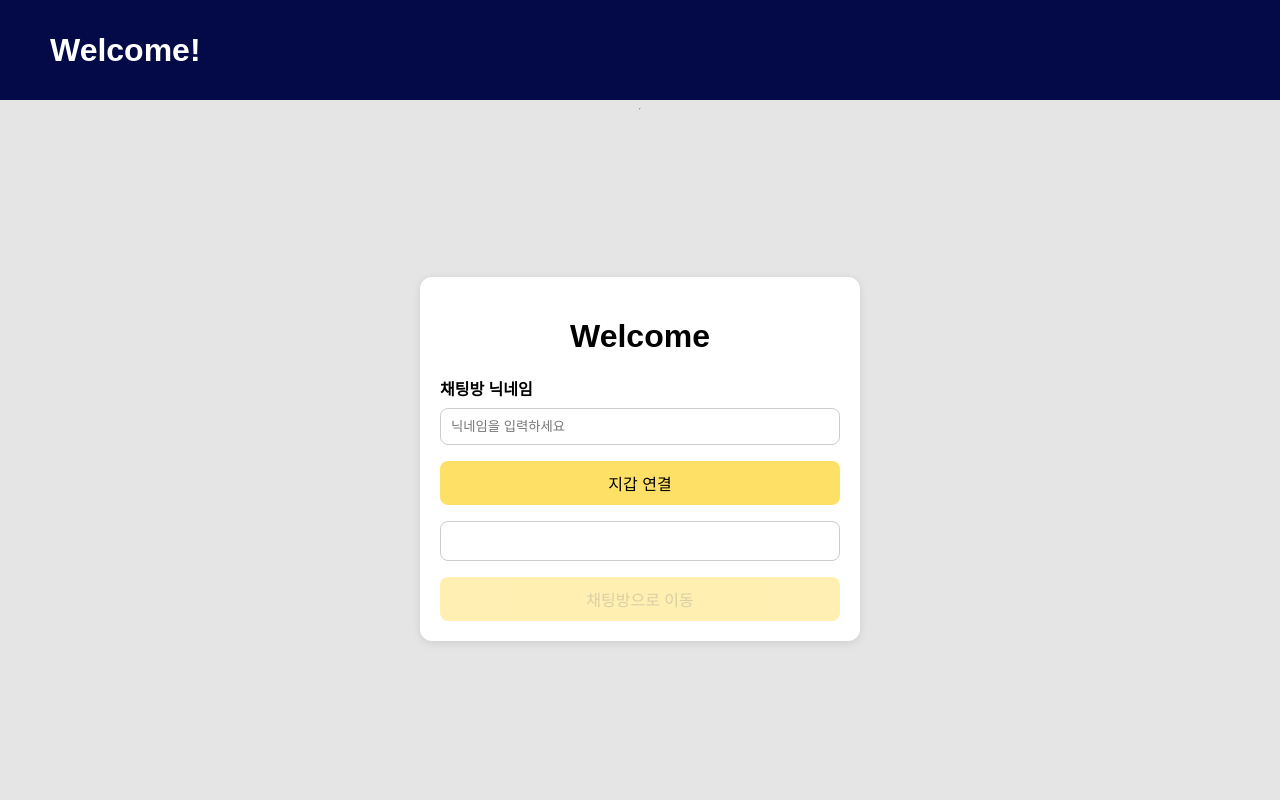
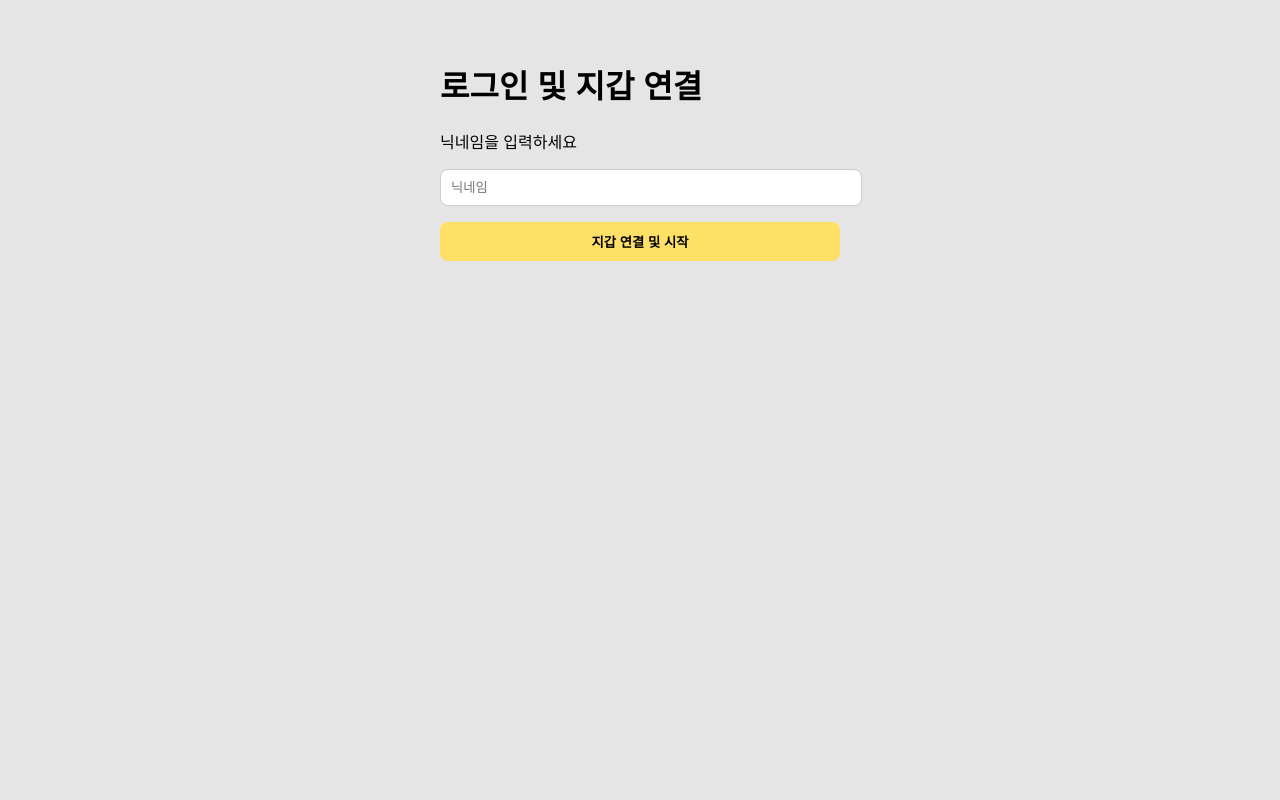
Before and after one commit to IMJW25/juwon_link_sharing, a plain HTML site: page page1.html in a window 1280 px wide. Drawn offline with Linux system fonts and the light colour scheme.

Commit message:
Update page1.html
서버있는버전

```diff
--- a/page1.html
+++ b/page1.html
@@ -2,150 +2,65 @@
 <html lang="ko">
 <head>
   <meta charset="UTF-8" />
-<meta http-equiv="X-UA-Compatible" content="IE=edge" />
-<meta name="viewport" content="width=device-width, initial-scale=1.0"/>
   <title>Login & Wallet Connect</title>
   <style>
     body {
-    margin: 0;
       font-family: sans-serif;
       background: #e5e5e5;
-    display: flex;
-    flex-direction: column;
-    height: 100vh;
+      padding: 40px;
+      max-width: 400px;
+      margin: auto;
     }
-  header {
-    background: rgb(4, 9, 71);
-    color: white;
-    height: 100px;
-    display: flex;
-    justify-content: flex-start;
-    padding-left: 50px;
-    align-items: center;
-  }
-  header h1 {
-    margin: 0;
-    font-size: 2rem;
-  }
-  .container {
-    flex: 1;
-    display: flex;
-    align-items: center;
-    justify-content: center;
-  }
-  .card {
-    background: #fff;
-    padding: 20px;
-    border-radius: 12px;
-    box-shadow: 0 2px 8px rgba(0,0,0,0.1);
-    width: 90%;
-    max-width: 400px;
-  }
-  .card label,
-  .card input,
-  .card button,
-  #walletAddress {
+    label, input, button {
       display: block;
       width: 100%;
-    box-sizing: border-box;
-  }
-  .card label {
-    margin-bottom: 8px;
-    font-weight: bold;
-  }
-  .card input,
-  #walletAddress,
-  .card button {
       margin-bottom: 16px;
     }
-  .card input {
+    input, button {
       padding: 10px;
+      border-radius: 8px;
       border: 1px solid #ccc;
-    border-radius: 8px;
     }
-  #walletAddress {
-    padding: 10px;
-    border: 1px solid #ccc;
-    border-radius: 8px;
-    background: #fff;
-    min-height: 40px;
-    font-size: 0.95rem;
-    color: #333;
-    overflow-wrap: break-word;
-    word-break: break-all;
-  }
-  .card button {
-    padding: 10px;
+    button {
+      background: #ffe066;
+      font-weight: bold;
+      cursor: pointer;
       border: none;
-    border-radius: 8px;
-    background: #ffe066;
-    cursor: pointer;
-    font-size: 1rem;
-  }
-  .card button:disabled {
-    opacity: 0.5;
-    cursor: not-allowed;
-  }
-  .start {
-    display: flex;
-    justify-content: center;
-  }
-  /* 마지막 버튼은 margin-bottom 없도록 */
-  .card button:last-of-type {
-    margin-bottom: 0;
     }
   </style>
 </head>
 <body>
-<header>
-  <h1>Welcome!</h1>
-</header>
-<hr>
-<div class="container">
-  <div class="card">
-    <h1 class="start"> Welcome </h1>
-    <label for="nicknameInput">채팅방 닉네임</label>
-    <input id="nicknameInput" type="text" placeholder="닉네임을 입력하세요"/>
-    <button id="connectWalletBtn">지갑 연결</button>
-    <span id="walletAddress"></span>
-    <button id="proceedBtn" disabled>채팅방으로 이동</button>
-  </div>
-</div>
+  <h1>로그인 및 지갑 연결</h1>
+  <label for="nicknameInput">닉네임을 입력하세요</label>
+  <input type="text" id="nicknameInput" placeholder="닉네임" />
+  <button id="connectWalletBtn">지갑 연결 및 시작</button>
+
   <script type="module">
-  import { connectWallet } from './dapp.js';
+    import { ethers } from 'https://cdn.jsdelivr.net/npm/ethers@5.7.2/dist/ethers.esm.min.js';
 
-  const nicknameInput = document.getElementById('nicknameInput');
-  const connectBtn = document.getElementById('connectWalletBtn');
-  const walletAddrSpan = document.getElementById('walletAddress');
-  const proceedBtn = document.getElementById('proceedBtn');
+    let userNickname = '';
+    let walletAddress = '';
 
-  let walletAddress = localStorage.getItem('walletAddress') || '';
-  if (walletAddress) walletAddrSpan.textContent = walletAddress;
+    document.getElementById('connectWalletBtn').onclick = async () => {
+      userNickname = document.getElementById('nicknameInput').value.trim();
+      if (!userNickname) {
+        alert('닉네임을 입력하세요');
+        return;
+      }
+      if (!window.ethereum) {
+        alert('MetaMask가 필요합니다!');
+        return;
+      }
+      const provider = new ethers.providers.Web3Provider(window.ethereum);
+      await provider.send('eth_requestAccounts', []);
+      const signer = provider.getSigner();
+      walletAddress = await signer.getAddress();
 
-  function updateBtn() {
-    proceedBtn.disabled = !(nicknameInput.value.trim() && walletAddress);
-  }
-
-  nicknameInput.addEventListener('input', updateBtn);
-
-  connectBtn.addEventListener('click', async () => {
-    try {
-      walletAddress = await connectWallet();
-      localStorage.setItem('walletAddress', walletAddress);
-      walletAddrSpan.textContent = walletAddress;
-      updateBtn();
-    } catch {
-      alert('지갑 연결 실패');
-    }
-  });
-
-  proceedBtn.addEventListener('click', () => {
-    const nick = nicknameInput.value.trim();
-    if (!nick) return alert('닉네임을 입력하세요');
-    if (!walletAddress) return alert('지갑을 연결하세요');
-    localStorage.setItem('userId', nick);
-    window.location.href = 'page2.html';
-  });
+      const params = new URLSearchParams();
+      params.set('nickname', userNickname);
+      params.set('wallet', walletAddress);
+      window.location.href = 'page2.html?' + params.toString();
+    };
   </script>
 </body>
 </html>
```
Lines whose indentation alone changed are shown as unchanged.
